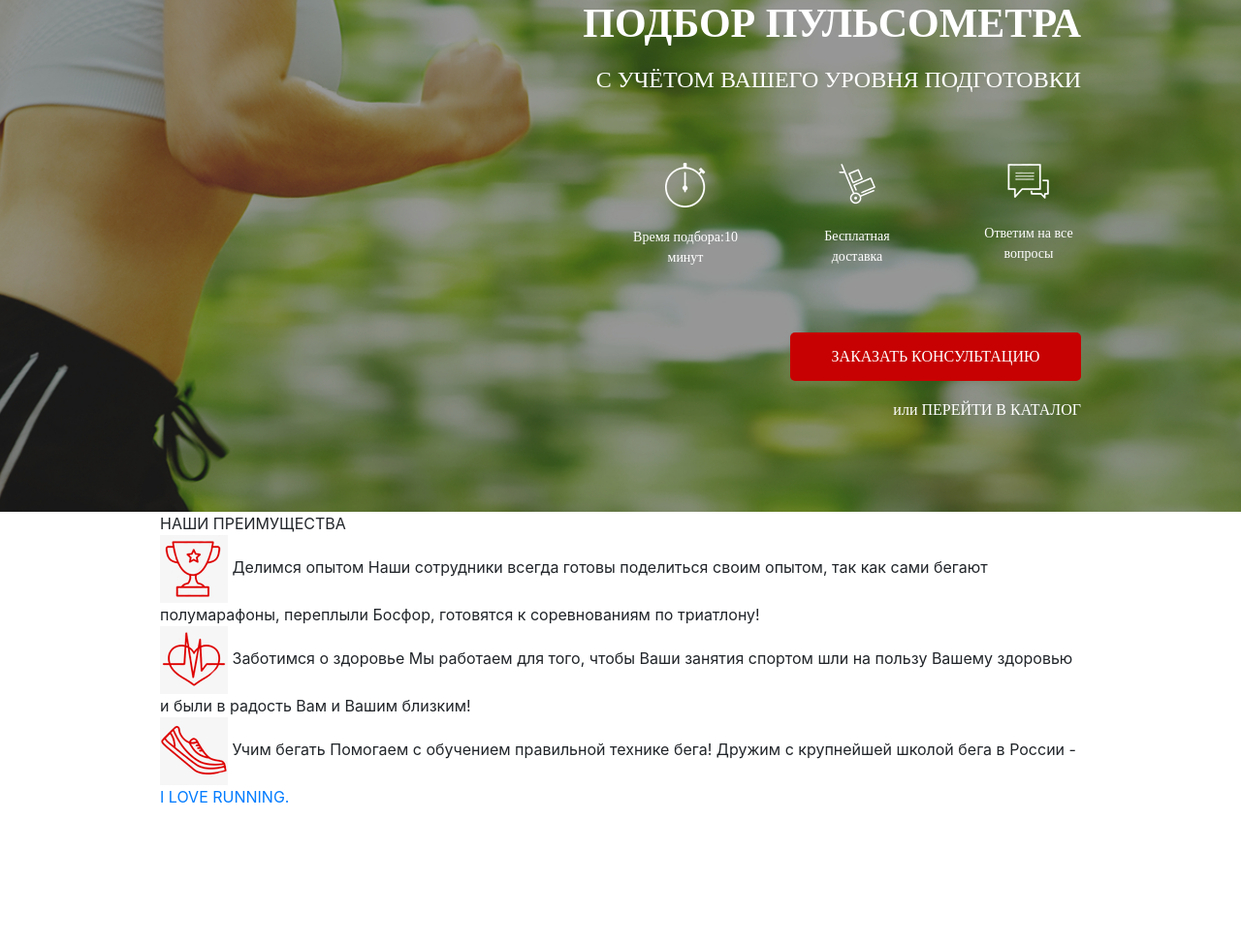
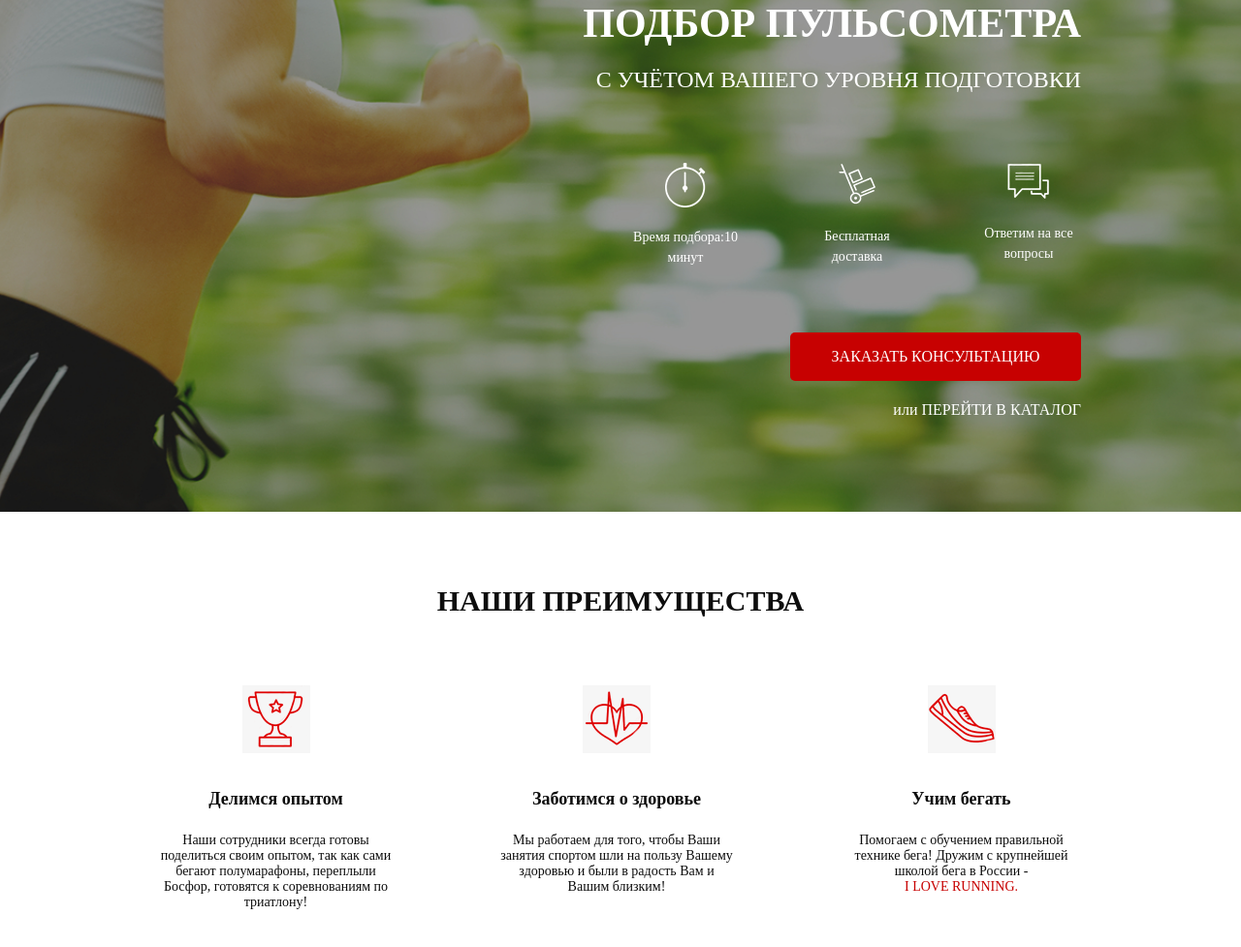
Before and after one commit to iVaccemoq/Pulsometr, a website: page src/index.html in a window 1280 px wide. Shown: the part 165-1142 px from the top of the page at 97% size. Before the commit the page ends 999 px from the top, so only its background shows below. Drawn offline with Linux system fonts and the light colour scheme.

Commit message:
Homework_advantages1

```diff
--- a/src/Sass/blocks/_advantages.scss
+++ b/src/Sass/blocks/_advantages.scss
@@ -0,0 +1,57 @@
+.advantages{
+    min-height: 470px;
+    padding: 69px 0 78px 0;
+    &__main-txt{
+        color: #0d0d0d;
+        font-family: "Museo Sans Cyrl -700";
+        font-size: 30px;
+        font-weight: 700;
+        text-align: center;
+    }
+    &__wrapper{
+        display: flex;
+        flex-direction: row;
+        justify-content: space-between;
+        margin-top: 65px;
+    }
+    &__icons{
+        display: flex;
+        flex-direction: column;
+        text-align: center;
+        color: #0d0d0d;
+        font-family: "Museo Sans Cyrl -300";
+        font-size: 14px;
+        font-weight: 300;
+        line-height: 16px;
+        &2{
+            width: 239px;
+        }
+        &3{
+            width: 243px;
+        }
+        &1{
+            width: 247px;
+        }
+        a{
+            color: $main-color;
+        }
+        span{
+            color: #0d0d0d;
+            font-family: "Museo Sans Cyrl -700";
+            font-size: 18px;
+            font-weight: 700;
+            margin-top: 38px;
+            margin-bottom: 26px;
+            line-height: 18px;
+        }
+        img{
+            height: 70px;
+            width: 70px;
+            display: block;
+            margin: 0 auto;
+        }
+    }
+
+
+
+}
--- a/src/Sass/blocks/style.scss
+++ b/src/Sass/blocks/style.scss
@@ -2,6 +2,7 @@
 @import "../blocks/promo";
 @import '../blocks/header';
 @import '../blocks/buttons';
+@import '../blocks/advantages';
 .container{
     max-width: 950px;
     margin: 0 auto;
--- a/src/index.html
+++ b/src/index.html
@@ -59,20 +59,20 @@
                 НАШИ ПРЕИМУЩЕСТВА
             </div>
             <div class="advantages__wrapper">
-                <div class="advantages__icons">
+                <div class="advantages__icons advantages__icons2">
                     <img src="icons/cup.png" alt="" class="advantages__icon">
                     <span>Делимся опытом</span>
                     Наши сотрудники всегда готовы поделиться своим опытом,
                     так как сами бегают полумарафоны, переплыли Босфор, готовятся к соревнованиям по триатлону!
                 </div>
-                <div class="advantages__icons">
-                    <img src="icons/heart.png" alt="" class="advantages_icon">
+                <div class="advantages__icons advantages__icons3">
+                    <img src="icons/heart.png" alt="" class="advantages__icon">
                     <span>Заботимся о здоровье</span>
                     Мы работаем для того,
                     чтобы Ваши занятия спортом шли на пользу Вашему здоровью и были в радость Вам и Вашим близким!
                 </div>
-                <div class="advantages__icons">
-                    <img src="icons/shoe.png" alt="" class="advantages_icon">
+                <div class="advantages__icons advantages__icons1">
+                    <img src="icons/shoe.png" alt="" class="advantages__icon">
                     <span>Учим бегать</span>
                     Помогаем с обучением
                     правильной технике бега!
```
Also changed, not shown: src/css/blocks/style.min.css.
